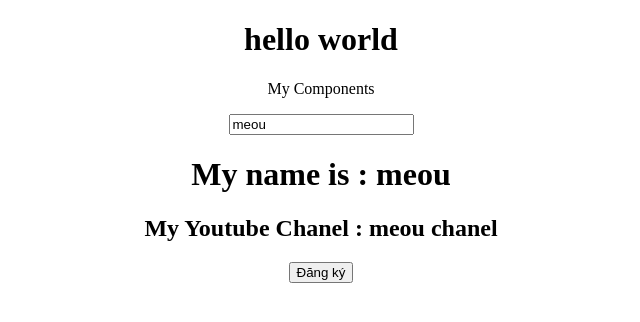
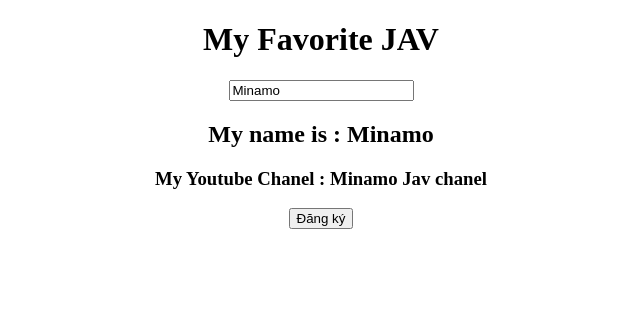
Before and after one commit to allenmeou/Learn-React-Season1, a React (Create React App) app: page / in a window 1280 px wide. Shown: the top 322 px of the page, without its empty margins (319-959 px from the left). Built offline with nearby package versions, Linux system fonts and the light colour scheme.

Commit message:
uploap code #8

```diff
--- a/src/views/App.js
+++ b/src/views/App.js
@@ -4,7 +4,6 @@ import MyComponents from "./Example/MyComponents";
 function App() {
   return (
     <div className="App">
-      <h1>hello world</h1>
       <MyComponents />
     </div>
   );
--- a/src/views/Example/MyComponents.js
+++ b/src/views/Example/MyComponents.js
@@ -3,9 +3,12 @@ import React from "react";
 class MyComponents extends React.Component {
   // STATE
   state = {
-    name: "meou",
-    chanel: "meou chanel",
+    name: "Minamo",
+    chanel: "Minamo Jav chanel",
+    title: "",
+    image: "",
   };
+
   // EVENT
   handleChangeName = (event) => {
     this.setState({
@@ -13,25 +16,34 @@ class MyComponents extends React.Component {
     });
   };
   handleClickButton = () => {
-    console.log("clicked");
-    alert("Đã Đăng Ký");
+    this.setState({
+      chanel: "JAV Chanel",
+      title: "Cảm ơn vì đăng ký , tặng bạn tấm hình để ngắm nhé ^^",
+      image: "https://scanlover.com/assets/images/11110-UKZH0An1YAonmvWl.jpeg",
+    });
   };
+
   // RENDER
   render() {
+    console.log(">>> call render :", this.state);
     return (
       <div>
         <div>
-          <p>My Components</p>
+          <h1>My Favorite JAV</h1>
           <input
             type="text"
             value={this.state.name}
             onChange={(event) => this.handleChangeName(event)}
           />
-          <h1> My name is : {this.state.name}</h1>
+          <h2> My name is : {this.state.name}</h2>
         </div>
         <div>
-          <h2>My Youtube Chanel : {this.state.chanel}</h2>
+          <h3>My Youtube Chanel : {this.state.chanel}</h3>
           <button onClick={() => this.handleClickButton()}>Đăng ký</button>
+        </div>
+        <div>
+          <h4>{this.state.title}</h4>
+          <img src={this.state.image} alt="" />
         </div>
       </div>
     );
```
